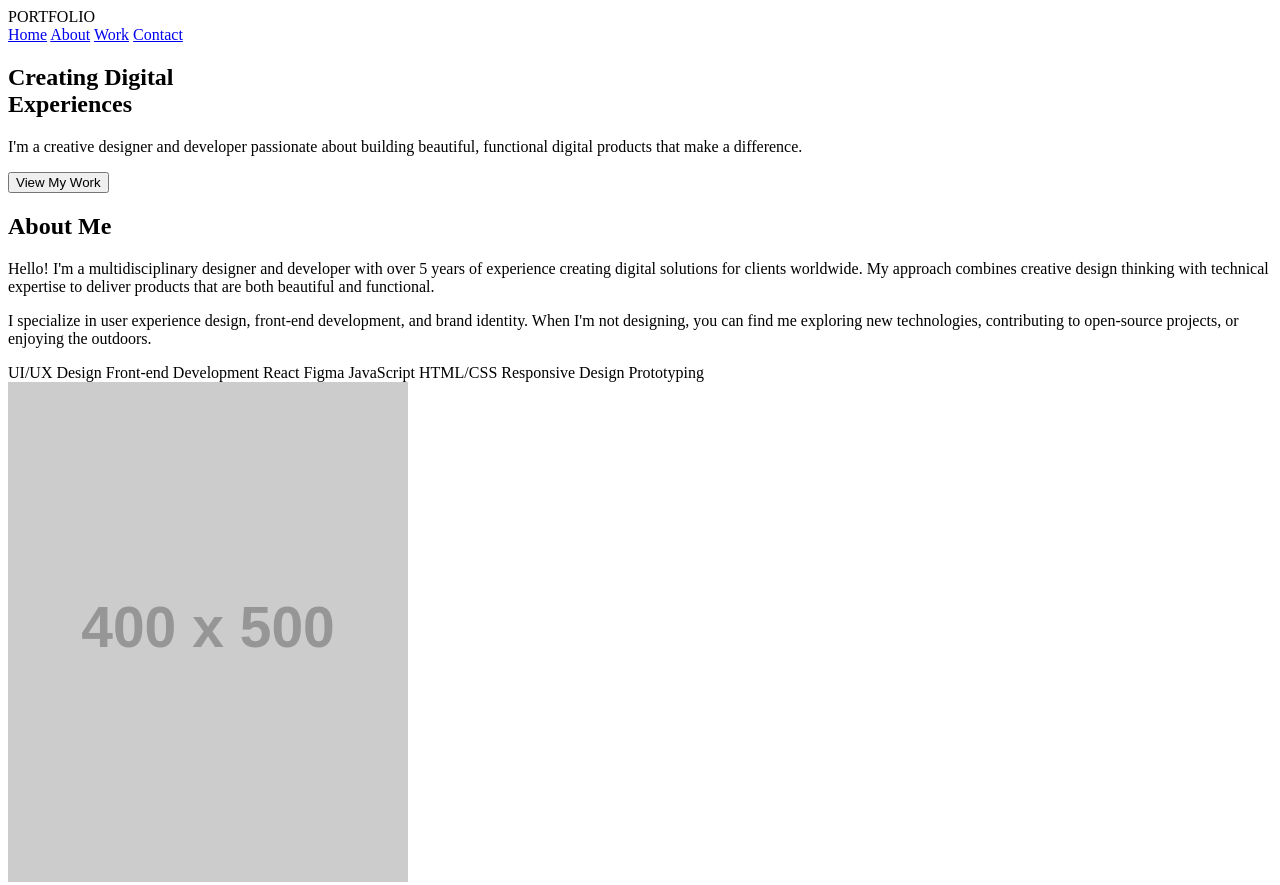
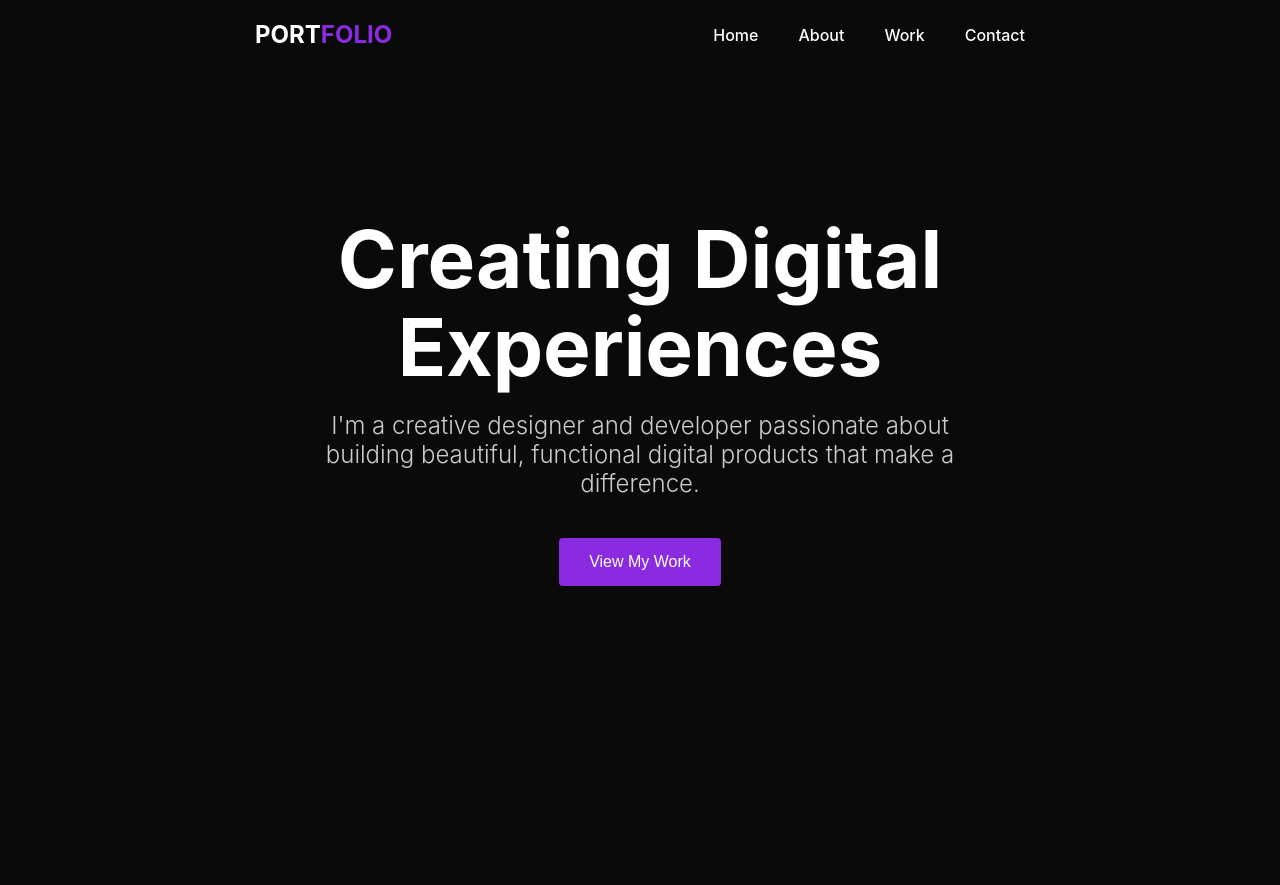
Before and after one commit to Sephinzo/Portofolio, a plain HTML site: page index.html in a window 1280 px wide. Shown: the top 885 px of the page. Drawn offline with Linux system fonts and the light colour scheme; placeholder pictures from the web are drawn by us.

Commit message:
Fix Navbar

```diff
--- a/index.html
+++ b/index.html
@@ -4,7 +4,7 @@
   <meta charset="UTF-8" />
   <meta name="viewport" content="width=device-width, initial-scale=1.0"/>
   <title>first porto</title>
-  <link rel="stylesheet" href="styles/styles.css">
+  <link rel="stylesheet" href="style.css">
   <script src="script.js"></script>
 </head>
 <body>
@@ -17,8 +17,6 @@
     </div>
   </div>
 
-  <!-- Main Content -->
-  <div class="main-content">
   <!-- Navigation -->
   <nav id="navbar" class="narrow">
     <div class="logo">PORT<span>FOLIO</span></div>
@@ -29,6 +27,9 @@
       <a href="#contact">Contact</a>
     </div>
   </nav>
+
+  <!-- Main Content -->
+  <div class="main-content">
 
     <!-- Hero Section -->
     <section id="hero">
--- a/style.css
+++ b/style.css
@@ -76,6 +76,7 @@
       top: 0;
       left: 0;
       width: 100%;
+      margin-top: 5px;
       padding: 24px 40px;
       display: flex;
       justify-content: space-between;
```
Lines whose indentation alone changed are shown as unchanged.
